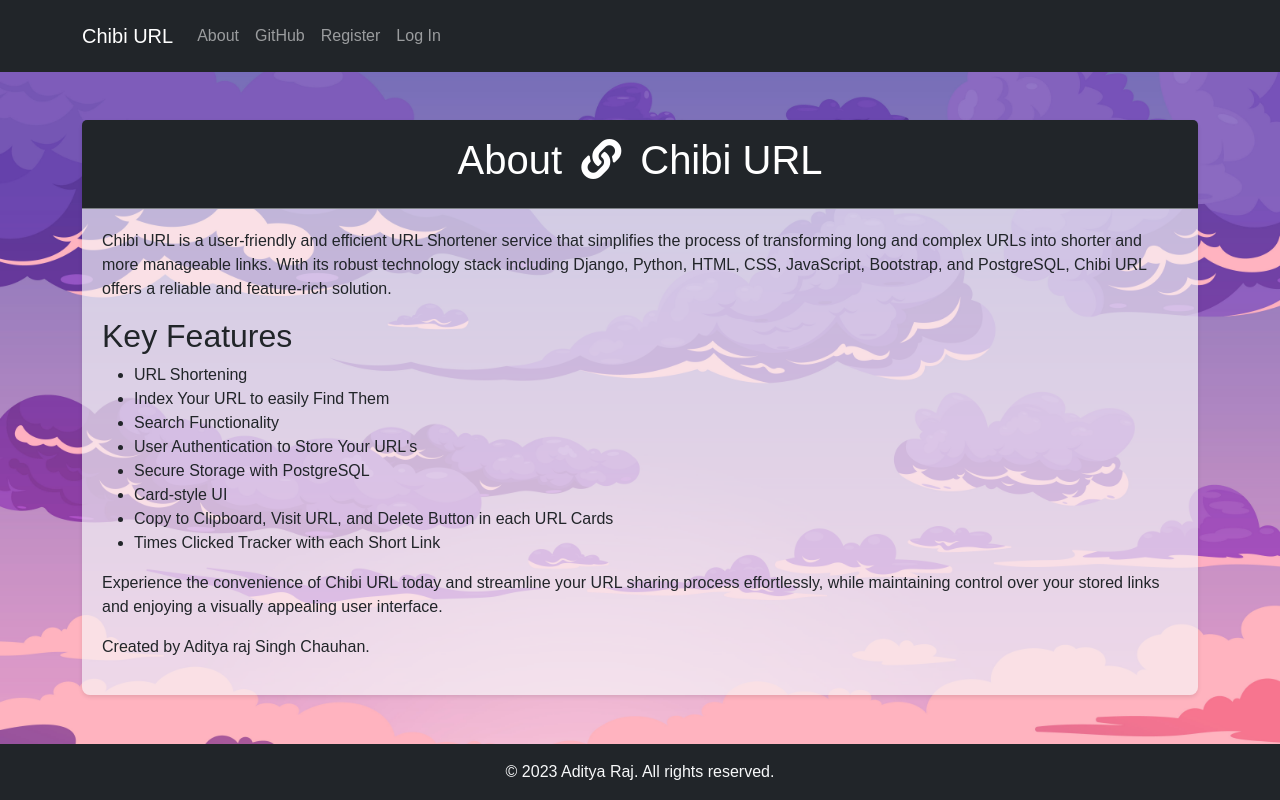
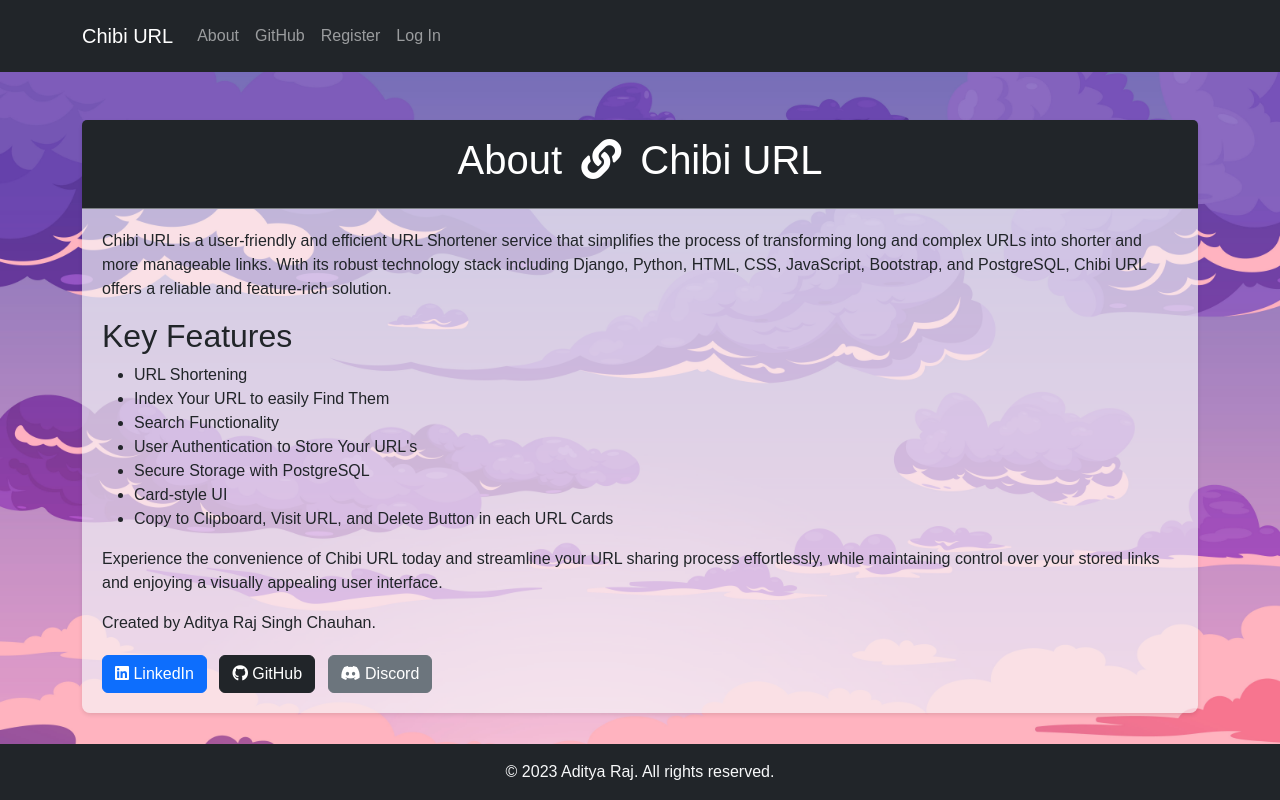
Before and after one commit to EGhost98/Chibi_URL, a Django app: page /about in a window 1280 px wide. Run offline with Django 4.2, Linux system fonts and the light colour scheme.

Commit message:
Added Social Buttons

```diff
--- a/tinyurl/templates/tinyurl/About.html
+++ b/tinyurl/templates/tinyurl/About.html
@@ -1,4 +1,5 @@
-{% extends "tinyurl/base.html" %} {% block body %}
+{% extends "tinyurl/base.html" %}
+{% block body %}
 <div class="container mt-5">
     <div class="card">
         <div class="card-header text-center py-3 bg-dark text-white">
@@ -37,9 +38,6 @@
                 <li>
                     Copy to Clipboard, Visit URL, and Delete Button in each URL Cards
                 </li>
-                <li>
-                    Times Clicked Tracker with each Short Link
-                </li>
             </ul>
             <p>
                 Experience the convenience of Chibi URL today and streamline
@@ -47,7 +45,20 @@
                 over your stored links and enjoying a visually appealing user
                 interface.
             </p>
-            <p>Created by Aditya raj Singh Chauhan.</p>
+            <p>Created by Aditya Raj Singh Chauhan.</p>
+
+
+            <div class="social-buttons">
+                <a href="https://www.linkedin.com/in/aditya-raj-singh-chauhan-6b2b91217/" class="btn btn-primary me-2">
+                    <i class="fab fa-linkedin"></i> LinkedIn
+                </a>
+                <a href="https://github.com/EGhost98" class="btn btn-dark me-2">
+                    <i class="fab fa-github"></i> GitHub
+                </a>
+                <a href="https://discord.com/users/476977578352050181" class="btn btn-secondary">
+                    <i class="fab fa-discord"></i> Discord
+                </a>
+            </div>
         </div>
     </div>
 </div>
@@ -65,7 +76,7 @@
             0,
             0,
             0.7
-        ); /* Updated: Background color with 50% opacity */
+        ); /* Updated: Background color with 70% opacity */
     }
 
     .card {
@@ -74,7 +85,7 @@
             249,
             250,
             0.65
-        ); /* Updated: Background color with 50% opacity */
+        ); /* Updated: Background color with 65% opacity */
         border: none;
         border-radius: 8px;
         box-shadow: 0 2px 4px rgba(0, 0, 0, 0.1);
@@ -99,6 +110,12 @@
         padding: 20px;
     }
 
+    .social-buttons {
+        margin-top: 20px;
+    }
+
+    .social-buttons .btn {
+        margin-right: 10px;
     }
 </style>
 {% endblock body %}
--- a/tinyurl/templates/tinyurl/home.html
+++ b/tinyurl/templates/tinyurl/home.html
@@ -157,13 +157,14 @@
                 {% endfor %}
                 <div class="col-md-3">
                     <a href="{% url 'myurls' %}" class="btn btn-success btn-sm me-2" data-bs-toggle="tooltip" data-bs-placement="top" title="My URL's">
-                        <i class="fas fa-external-link-alt"></i>  My URL's
+                    My URL's
                     </a>
                 </div>
             </div>
         </div>
     </div>
 </div>
+
 {% endif %}
 <script>
     function copyToClipboard(text) {
```
